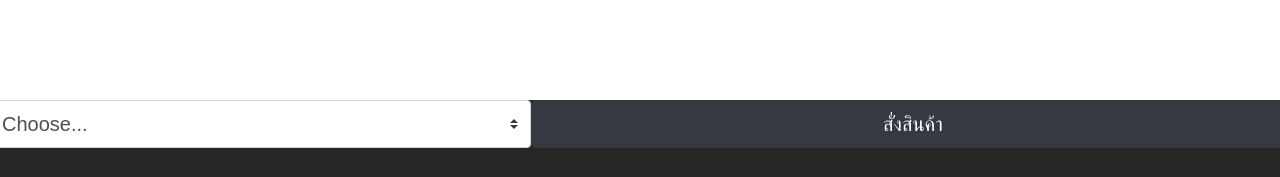
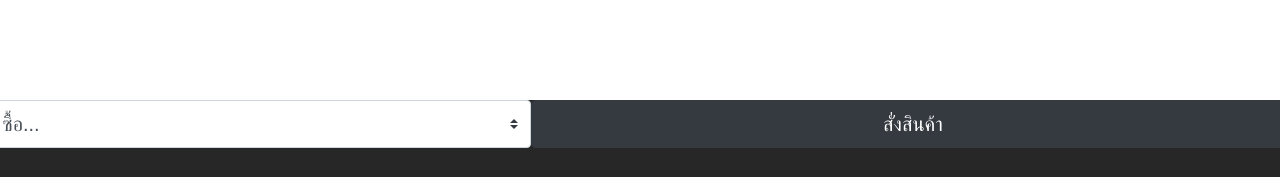
Before and after one commit to thanakrit-sa/Backup_LIFF, a PHP site: page /web/Product/product_1.php in a window 1280 px wide. Shown: the part 620-797 px from the top of the page. Run offline with PHP 8.4, Linux system fonts and the light colour scheme; data that the repository does not hold is empty.

Commit message:
Modified Flex

```diff
--- a/web/Product/product_1.php
+++ b/web/Product/product_1.php
@@ -82,10 +82,9 @@ foreach ($dataFromApi['data'] as $data) {
         <div class="row">
             <div class="col-5 p-0 m-0">
                 <select class="custom-select mr-sm-2 custom-select-lg">
-                    <option selected>Choose...</option>
-                    <option value="1">One</option>
-                    <option value="2">Two</option>
-                    <option value="3">Three</option>
+                    <option selected>ซื้อ...</option>
+                    <option>สั่งซื้อ</option>
+                    <option>สั่ง</option>
                 </select>
             </div>
             <div class="col-7 p-0 m-0">
```
